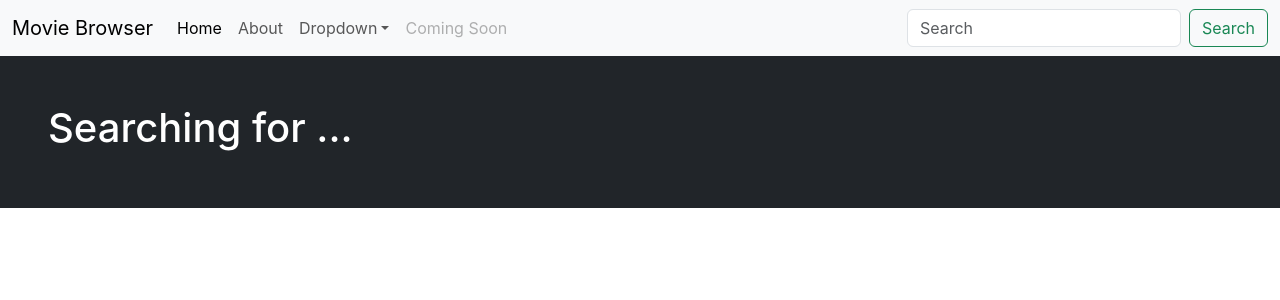
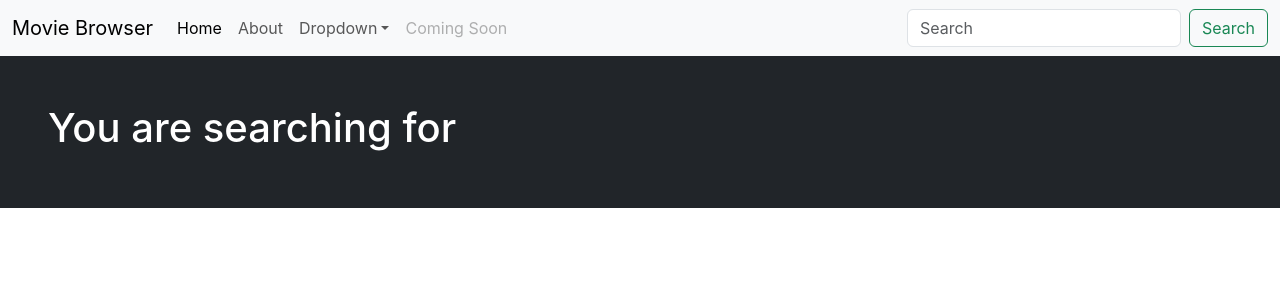
Before and after one commit to jdsauceman21/The-Ultimate-2023-Fullstack-Web-Development-Bootcamp, a React (Create React App) app in the folder react_201/: page /search in a window 1280 px wide. Shown: the top 300 px of the page. Built offline with nearby package versions, Linux system fonts and the light colour scheme.

Commit message:
edit search

```diff
--- a/react_201/src/App.js
+++ b/react_201/src/App.js
@@ -8,14 +8,14 @@ import { useState } from 'react';
 
 function App() {
 
-  const [searchResults, setsearchResults] = useState ([])
-  const [searchText, setSearchText] = useState ('Searching for ...')
+  const [searchResults, setSearchResults] = useState ([])
+  const [searchText, setSearchText] = useState ('')
 
   return (
     <div>
-      <Navbar/>
+      <Navbar searchText={searchText} setSearchText={setSearchText}/>
       <Routes>
-        <Route path="/" element={<Home />} />
+        <Route path="/Home" element={<Home />} />
         <Route path="/about" element={<AboutView />} />
         <Route path='/search' element={<SearchView keyword={searchText} searchResults={searchResults}/>}/>
       </Routes>
--- a/react_201/src/components/Home.js
+++ b/react_201/src/components/Home.js
@@ -7,7 +7,7 @@ const Home = () => {
         <div className="container">
           <div className="row">
             <div className="col-lg-8 offset-lg-2 my-5">
-              <p>lorem ipsum</p>
+              <p>Filler Text</p>
             </div>
           </div>
         </div>
--- a/react_201/src/components/Navbar.js
+++ b/react_201/src/components/Navbar.js
@@ -1,6 +1,12 @@
 import { Link } from "react-router-dom";
 
-const Navbar = () => {
+const Navbar = ({searchText, setSearchText}) => {
+
+  const updateSearchText = (e) => {
+    console.log(e.target.value)
+    setSearchText(e.target.value)
+  }
+
     return (
       <nav className="navbar navbar-expand-lg bg-body-tertiary">
     <div className="container-fluid">
@@ -11,7 +17,7 @@ const Navbar = () => {
       <div className="collapse navbar-collapse" id="navbarSupportedContent">
         <ul className="navbar-nav me-auto mb-2 mb-lg-0">
           <li className="nav-item">
-            <Link className="nav-link active" aria-current="page" to="/">Home</Link>
+            <Link className="nav-link active" aria-current="page" to="Home">Home</Link>
           </li>
           <li className="nav-item">
             <Link className="nav-link" to="/About">About</Link>
@@ -32,7 +38,7 @@ const Navbar = () => {
           </li>
         </ul>
         <form className="d-flex" role="search">
-          <input className="form-control me-2" type="search" placeholder="Search" aria-label="Search"/>
+          <input className="form-control me-2" type="search" placeholder="Search" aria-label="Search" value={searchText} onChange={updateSearchText}/>
           <button className="btn btn-outline-success" type="submit">Search</button>
         </form>
       </div>
--- a/react_201/src/components/SearchView.js
+++ b/react_201/src/components/SearchView.js
@@ -1,10 +1,15 @@
+import React from 'react';
 import Hero from './Hero';
 
+// tmdb apikey = 25217b111b1e6d85e51f5435187616e6
+// https://api.themoviedb.org/3/search/movie?api_key=25217b111b1e6d85e51f5435187616e6&language=en-US&query=${searchText}&page=1&include_adult=false
+
 const SearchView = ({keyword, searchResults}) => {
-  const title = `You are searching for $(keyword)`
+  const title = `You are searching for ${keyword}`
+  console.log(searchResults,"are the search results")
     return (
       <>
-        <Hero text= {keyword}/>
+        <Hero text= {title}/>
       </>
     )
   }
```
